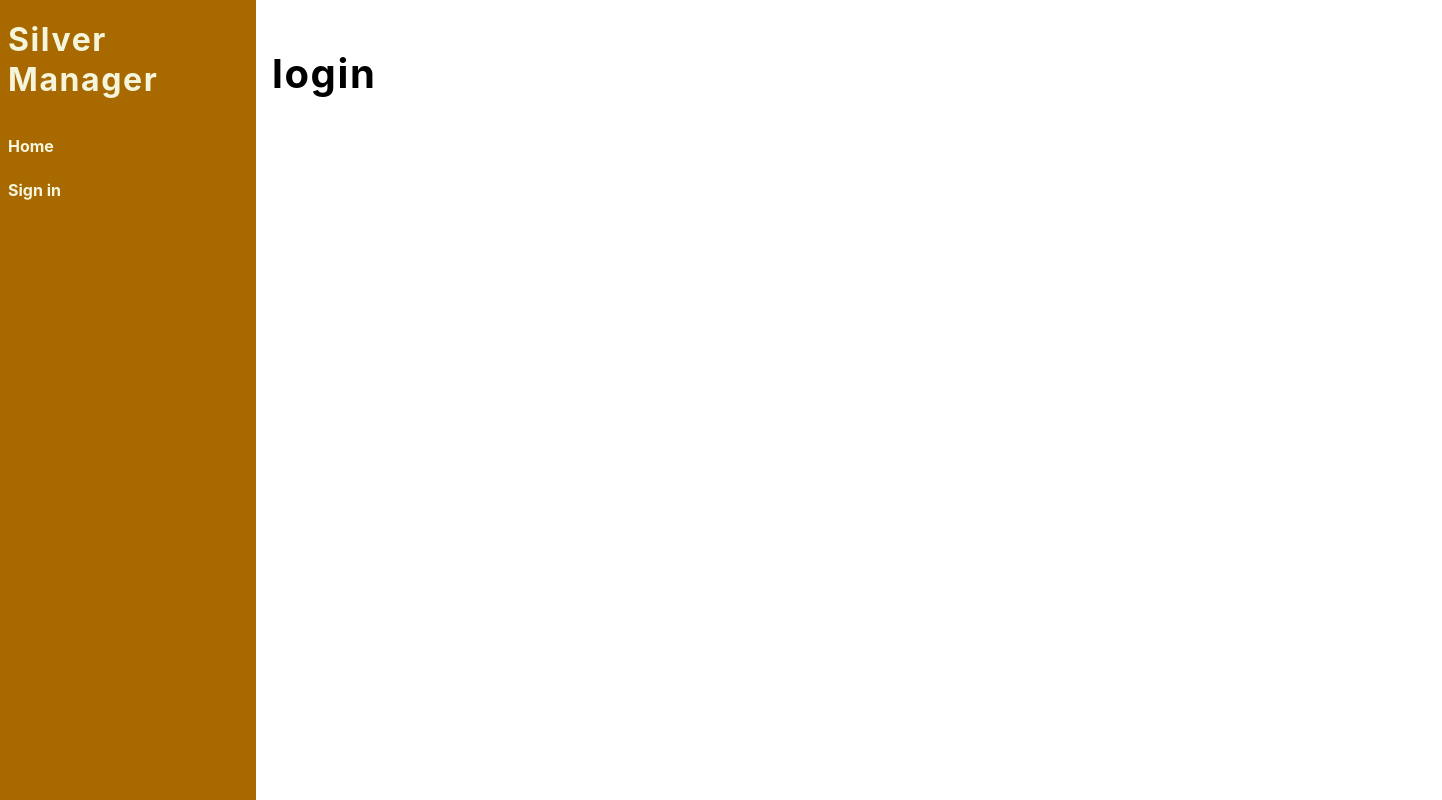
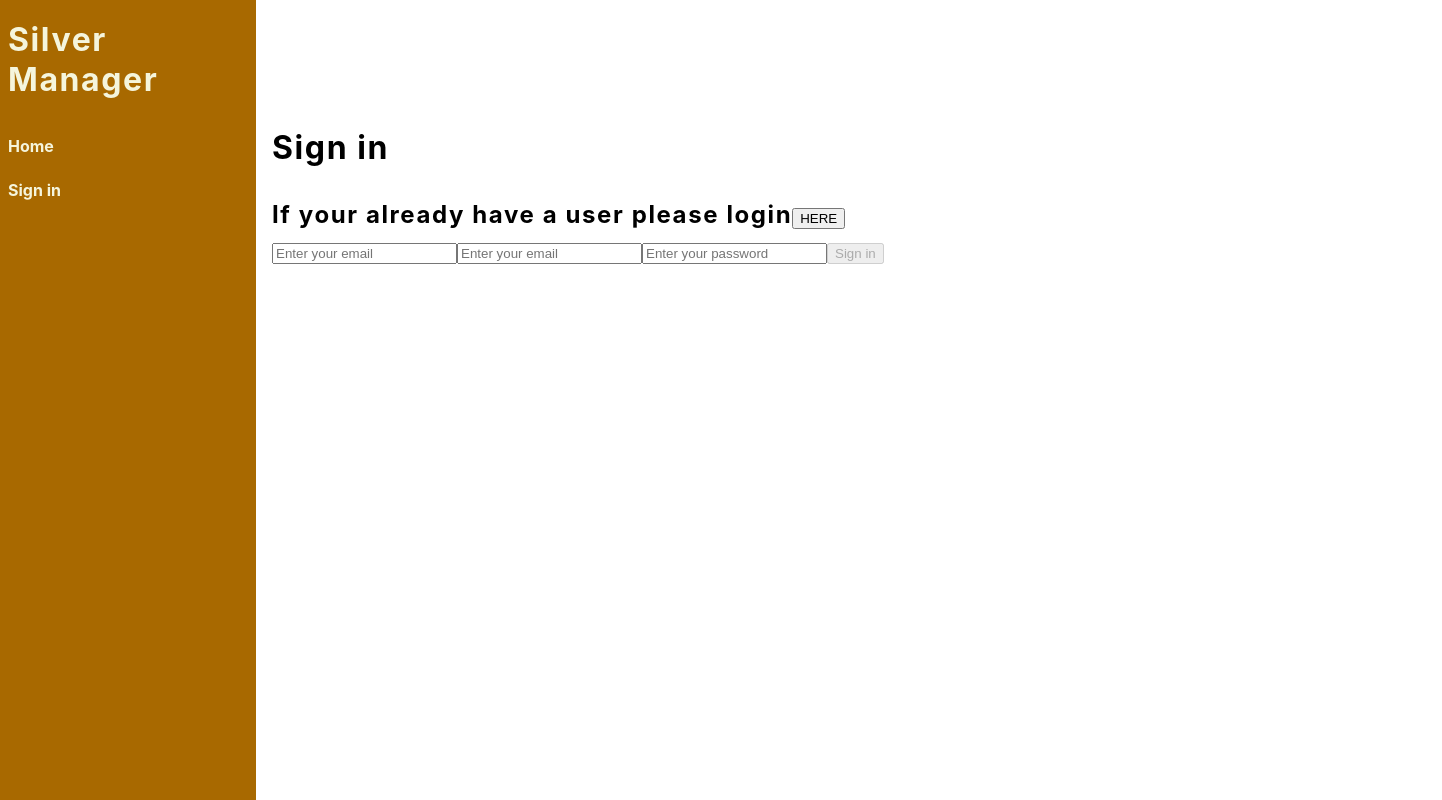
Before and after one commit to waltergpc/Bug-trakcer-app, a React (Create React App) app: page /login in a window 1280 px wide. Shown: the whole page, 1442 px wide, since content can reach past the window. Built offline with nearby package versions, Linux system fonts and the light colour scheme.

Commit message:
introduce login page with login and register functionality, as well as form toggle, it sets proxy to receive cookies

```diff
--- a/package.json
+++ b/package.json
@@ -38,5 +38,6 @@
       "last 1 firefox version",
       "last 1 safari version"
     ]
-  }
+  },
+  "proxy": "http://localhost:5000/api/v1"
 }
--- a/src/Context/UserContext.js
+++ b/src/Context/UserContext.js
@@ -1,12 +1,14 @@
 import React, { useReducer, createContext, useContext } from 'react'
 import Reducer from '../Reducers/UserReducer'
+import axios from 'axios'
 
 const UserContext = createContext()
 
 export const useUser = () => useContext(UserContext)
+//axios.defaults.baseURL = 'http://localhost:5000/api/v1'
 
 const initialState = {
-  user: 'juanito',
+  user: null,
   sideBarOpen: false,
   isUserLoading: false,
   showAlert: false,
@@ -27,9 +29,40 @@ export const UserProvider = ({ children }) => {
   const setUserLoading = () => {
     dispatch({ type: 'SET_LOADING' })
   }
+
+  const register = async (user) => {
+    try {
+      setUserLoading()
+      const { data } = await axios.post('/auth/login', { ...user })
+      console.log(data)
+      dispatch({ type: 'REGISTER_SUCCESS', payload: data.user })
+    } catch (error) {
+      console.log(error.response)
+      dispatch({ type: 'REGISTER_ERROR', payload: error.response.data.msg })
+    }
+  }
+
+  const login = async (user) => {
+    try {
+      setUserLoading()
+      const { data } = await axios.post('/auth/login', { ...user })
+      console.log(data)
+      dispatch({ type: 'REGISTER_SUCCESS', payload: data.user })
+    } catch (error) {
+      console.log(error.response)
+      dispatch({ type: 'REGISTER_ERROR', payload: error.response.data.msg })
+    }
+  }
   return (
     <UserContext.Provider
-      value={{ ...state, openSidebar, closeSidebar, setUserLoading }}
+      value={{
+        ...state,
+        openSidebar,
+        closeSidebar,
+        setUserLoading,
+        login,
+        register,
+      }}
     >
       {children}
     </UserContext.Provider>
--- a/src/Pages/Login.js
+++ b/src/Pages/Login.js
@@ -1,7 +1,74 @@
-import React from 'react'
+import React, { useState } from 'react'
+import { useUser } from '../Context/UserContext'
 
 const Login = () => {
-  return <h2>login</h2>
+  const { login, register } = useUser()
+  const [showLogin, setShowLogin] = useState(false)
+  const [user, setUser] = useState({ name: '', email: '', password: '' })
+
+  const handleChange = (e) => {
+    setUser({ ...user, [e.target.name]: e.target.value })
+    console.log(user)
+  }
+
+  const submitLogin = (e) => {
+    e.preventDefault()
+    if (showLogin) {
+      login({ ...user })
+    }
+    if (!showLogin) {
+      register({ ...user })
+    }
+    setUser({ name: '', email: '', password: '' })
+  }
+  return (
+    <section className='section section-center'>
+      <h3>Sign in</h3>
+      {showLogin ? (
+        <h4>
+          If you don't have a user please register
+          <button type='button' onClick={() => setShowLogin(false)}>
+            HERE
+          </button>
+        </h4>
+      ) : (
+        <h4>
+          If your already have a user please login
+          <button type='button' onClick={() => setShowLogin(true)}>
+            HERE
+          </button>
+        </h4>
+      )}
+      <form onSubmit={submitLogin}>
+        {!showLogin && (
+          <input
+            name='name'
+            type='text'
+            placeholder='Enter your email'
+            value={user.name}
+            onChange={handleChange}
+          />
+        )}
+        <input
+          name='email'
+          type='email'
+          placeholder='Enter your email'
+          value={user.email}
+          onChange={handleChange}
+        />
+        <input
+          name='password'
+          type='password'
+          placeholder='Enter your password'
+          value={user.password}
+          onChange={handleChange}
+        />
+        <button type='submit' disabled={!user.email}>
+          Sign in
+        </button>
+      </form>
+    </section>
+  )
 }
 
 export default Login
--- a/src/Reducers/UserReducer.js
+++ b/src/Reducers/UserReducer.js
@@ -5,8 +5,22 @@ const UserReducer = (state, action) => {
     case 'CLOSE_SIDEBAR':
       return { ...state, sideBarOpen: false }
     case 'SET_LOADING':
-      return { ...state, isLoading: true }
-
+      return { ...state, isUserLoading: true }
+    case 'REGISTER_SUCCESS':
+      return {
+        ...state,
+        isUserLoading: false,
+        user: { ...action.payload },
+        showAlert: false,
+        errorMsg: null,
+      }
+    case 'REGISTER_ERROR':
+      return {
+        ...state,
+        isUserLoading: false,
+        showAlert: true,
+        errorMsg: action.payload,
+      }
     default:
       return state
   }
```
